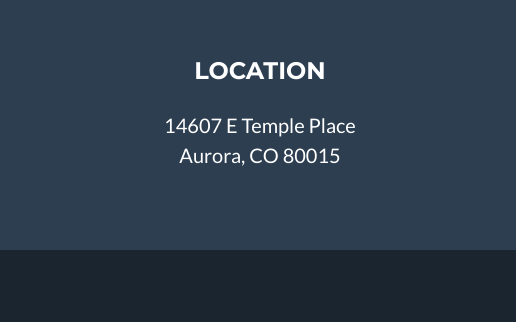
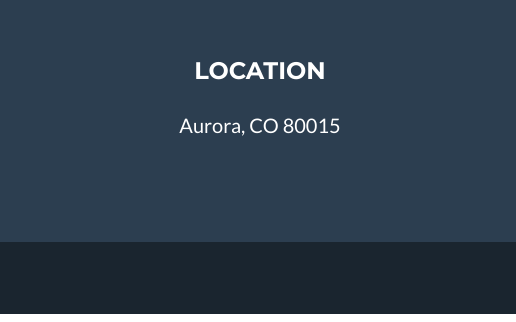
Before and after one commit to samanthascott1992/Responsive-Portfolio, a website with bundled scripts: page index.html in a window 1280 px wide. Shown: the part 1041-1363 px from the top of the page, 0-516 px from the left. Built offline with nearby package versions, Linux system fonts and the light colour scheme; files whose address does not match are found by name.

Commit message:
changed address

```diff
--- a/index.html
+++ b/index.html
@@ -114,8 +114,7 @@
         <!-- Footer Location -->
         <div class="col-lg-4 mb-5 mb-lg-0">
           <h4 class="text-uppercase mb-4">Location</h4>
-          <p class="lead mb-0">14607 E Temple Place
-            <br>Aurora, CO 80015</p>
+          <p class="lead mb-0"> Aurora, CO 80015</p>
         </div>
 
         <!-- Footer Social Icons -->
```
Also changed, not shown: contact.html (+1 -2 lines), portfolio.html (+1 -2 lines).
